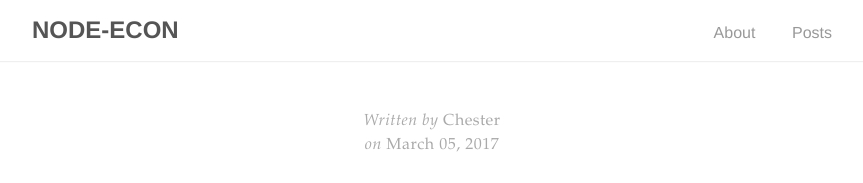
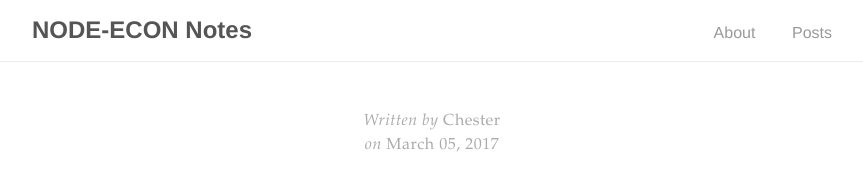
Before and after one commit to node-econ/node-econ.github.io, a Jekyll site: the page built from _posts/2017-03-05-pagination-post.md, in a window 1280 px wide. Shown: the top 183 px of the page, without its empty margins (208-1071 px from the left). Built offline with Jekyll 4.4.1, drawn with Linux system fonts in a browser that asks for light colours.

Commit message:
Update _config.yml

```diff
--- a/_config.yml
+++ b/_config.yml
@@ -2,7 +2,7 @@
 permalink:      /:year-:month-:day/:title
 
 # Setup
-title:          NODE-ECON
+title:          NODE-ECON Notes
 paginate:       5
 baseurl:        ""
 url:            "https://node-econ.github.io"
```
